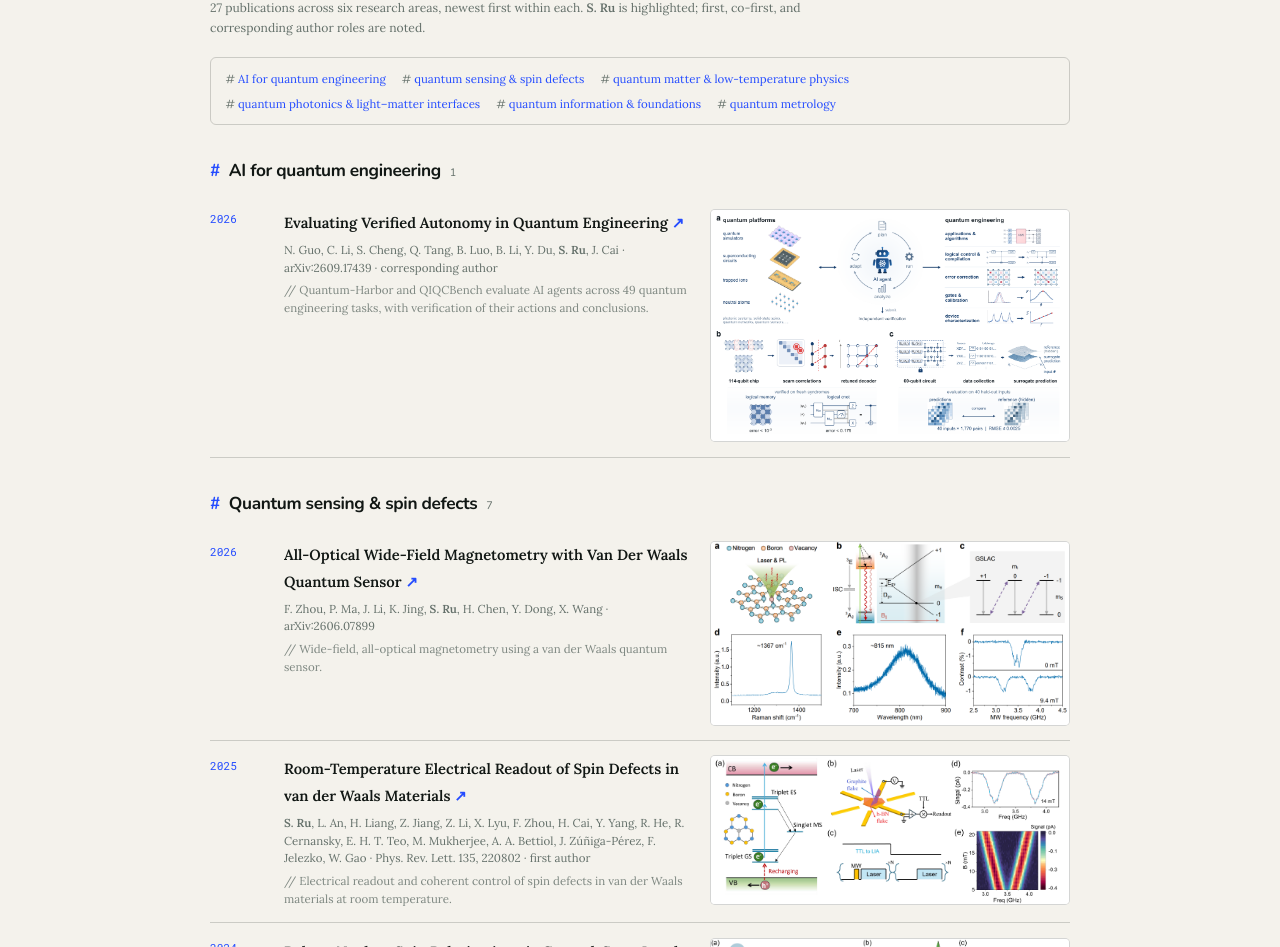
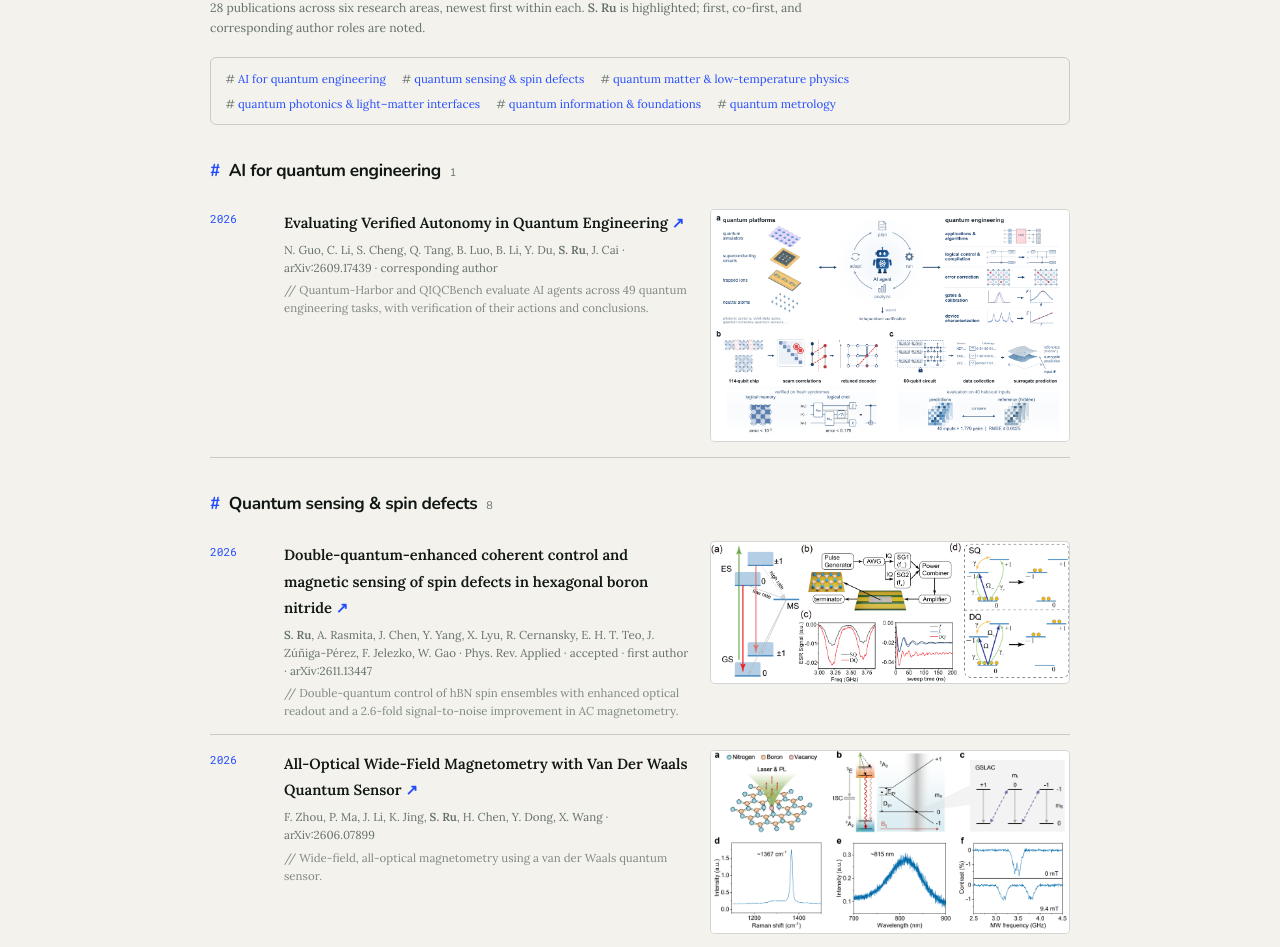
Before and after one commit to harleyru/harleyru.github.io, a plain HTML site: page publications.html in a window 1280 px wide. Shown: the part 133-1080 px from the top of the page. Drawn offline with nearby package versions, Linux system fonts and the light colour scheme; a small style sheet from the web is missing.

Commit message:
Add accepted Physical Review Applied paper on hBN double-quantum control

```diff
--- a/publications.html
+++ b/publications.html
@@ -47,7 +47,7 @@
     <nav class="side-nav" aria-label="Publication categories">
       <span class="side-nav-label">⟨ψ| pub</span>
       <a href="#pub-ai" data-spy="pub-ai">AI engineering <span>1</span></a>
-      <a href="#pub-sensing" data-spy="pub-sensing">sensing <span>7</span></a>
+      <a href="#pub-sensing" data-spy="pub-sensing">sensing <span>8</span></a>
       <a href="#pub-matter" data-spy="pub-matter">matter <span>3</span></a>
       <a href="#pub-photonics" data-spy="pub-photonics">photonics <span>3</span></a>
       <a href="#pub-info" data-spy="pub-info">information <span>10</span></a>
@@ -62,7 +62,7 @@
           <h2>Publications</h2>
           <a href="https://scholar.google.com/citations?user=fedZB0MAAAAJ&hl=en" target="_blank" rel="noreferrer">google scholar ↗</a>
         </div>
-        <p class="pub-intro">27 publications across six research areas, newest first within each. <strong>S. Ru</strong> is highlighted; first, co-first, and corresponding author roles are noted.</p>
+        <p class="pub-intro">28 publications across six research areas, newest first within each. <strong>S. Ru</strong> is highlighted; first, co-first, and corresponding author roles are noted.</p>
         <nav class="pub-toc" aria-label="Publications by research area">
           <a href="#pub-ai">AI for quantum engineering</a>
           <a href="#pub-sensing">quantum sensing &amp; spin defects</a>
@@ -91,8 +91,25 @@
             </div>
           </li>
           </ol>
-          <h3 id="pub-sensing" class="pub-category">Quantum sensing & spin defects <span>7</span></h3>
+          <h3 id="pub-sensing" class="pub-category">Quantum sensing & spin defects <span>8</span></h3>
           <ol class="publication-list">
+          <li>
+            <time>2026</time>
+            <div class="pub-entry">
+              <div class="pub-entry-text">
+                <a class="paper-title" href="https://doi.org/10.1103/hmk5-d2dj" target="_blank" rel="noreferrer">Double-quantum-enhanced coherent control and magnetic sensing of spin defects in hexagonal boron nitride</a>
+                <p><strong>S. Ru</strong>, A. Rasmita, J. Chen, Y. Yang, X. Lyu, R. Cernansky, E. H. T. Teo, J. Zúñiga-Pérez, F. Jelezko, W. Gao · Phys. Rev. Applied · accepted · first author · <a href="https://arxiv.org/abs/2611.13447" target="_blank" rel="noreferrer">arXiv:2611.13447</a></p>
+                <p class="paper-note">// Double-quantum control of hBN spin ensembles with enhanced optical readout and a 2.6-fold signal-to-noise improvement in AC magnetometry.</p>
+              </div>
+              <div class="pub-entry-figs">
+                <figure class="paper-figure">
+                  <a href="https://doi.org/10.1103/hmk5-d2dj" target="_blank" rel="noreferrer" aria-label="Open paper">
+                    <img src="assets/figs/hbn-double-quantum.png" alt="Energy levels, dual-frequency microwave setup, and single- versus double-quantum spin-control measurements in hBN" width="4398" height="1730" style="--figure-width: 660.97px" loading="lazy" />
+                  </a>
+                </figure>
+              </div>
+            </div>
+          </li>
           <li>
             <time>2026</time>
             <div class="pub-entry">
```
Also changed, not shown: index.html (+7 -7 lines), assets/figs/hbn-double-quantum.png (added), 1 other file.
